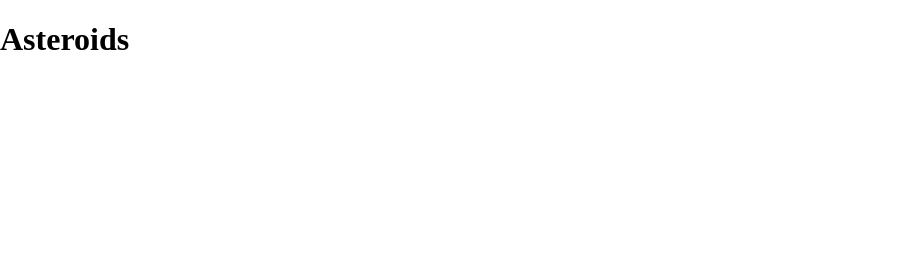
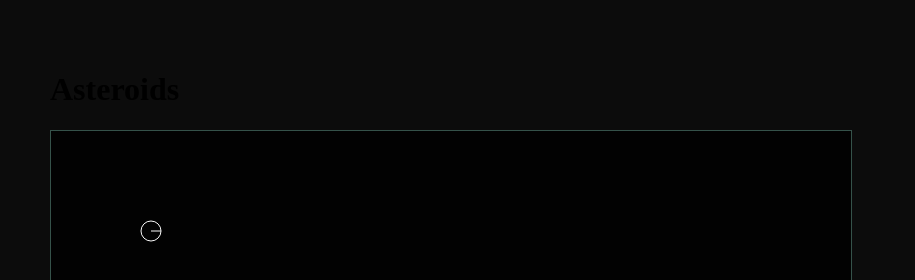
Before and after one commit to v4t/asteroids, a website built with webpack: page src/index.html in a window 1280 px wide. Shown: the top 280 px of the page, without its empty margins (0-915 px from the left). Built offline with nearby package versions, Linux system fonts and the light colour scheme.

Commit message:
Add a player-controllable ship to the game

```diff
--- a/src/css/index.css
+++ b/src/css/index.css
@@ -5,8 +5,13 @@ html, body {
     height: 100%;
     margin: 0px;
     padding: 0px;
+    background-color: #0c0c0c;
 }
 
 canvas {
     -webkit-tap-highlight-color: transparent;
 }
+
+.container {
+    padding: 50px;
+}
--- a/src/index.html
+++ b/src/index.html
@@ -4,8 +4,10 @@
     <meta name="viewport" content="width=device-width, initial-scale=1.0">
     <meta name="title" content="Asteroids">
     <meta name=”description” content="Classic asteroids game.">
-    <h1>Asteroids</h1>
     <body>
-        <canvas id="canvas"></canvas>
+        <div class="container">
+            <h1>Asteroids</h1>
+            <canvas id="canvas" style="border-style: solid; border-width: 1px; border-color: #35524A;"></canvas>
+        </div>
     </body>
 </html>
--- a/src/js/game.ts
+++ b/src/js/game.ts
@@ -1,17 +1,46 @@
+import Ship from './ship';
+
 export default class Game {
     private canvas: HTMLCanvasElement;
     private ctx: CanvasRenderingContext2D;
-    private height: number = window.innerHeight;
-    private width: number = window.innerWidth;
+    private height: number = 600;
+    private width: number = 800;
+
+    private ship: Ship = new Ship();
 
     constructor() {
+        document.addEventListener('keydown', this.keyDownListener)
+        document.addEventListener('keyup', this.keyUpListener)
         this.canvas = <HTMLCanvasElement>document.getElementById('canvas');
         this.canvas.width = this.width;
         this.canvas.height = this.height;
         this.ctx = this.canvas.getContext("2d");
     }
 
+
     public render(): void {
-        console.log('rendering');
+        this.ctx.fillStyle = '#020202';
+        this.ctx.fillRect(0, 0, this.width, this.height);
+
+        this.ship.update();
+        this.ship.render(this.ctx);
+    }
+
+    private keyDownListener = (event: KeyboardEvent) => {
+        if (event.key === 'ArrowUp' || event.key === 'w') {
+            this.ship.accelerate(true);
+        }
+        if(event.key === 'ArrowLeft' || event.key === 'a') {
+            this.ship.rotateLeft();
+        }
+        if (event.key === 'ArrowRight' || event.key === 'd') {
+            this.ship.rotateRight();
+        }
+    }
+
+    private keyUpListener = (event: KeyboardEvent) => {
+        if (event.key === 'ArrowUp' || event.key === 'w') {
+            this.ship.accelerate(false);
+        }
     }
 }
--- /dev/null
+++ b/src/js/ship.ts
@@ -0,0 +1,78 @@
+export default class Ship {
+    private x: number = 100;
+    private y: number = 100;
+    private rotationDegrees: number = 0;
+
+    private xVelocity: number = 0;
+    private yVelocity: number = 0;
+    private xAcceleration: number = 0;
+    private yAcceleration: number = 0;
+
+    private accelerationDirection: number = 0;
+    private acceleration: number = 0;
+
+    constructor() {
+    }
+
+    public render(ctx: CanvasRenderingContext2D): void {
+        this.update();
+        ctx.strokeStyle = '#f9f9f9'
+
+        ctx.beginPath();
+        ctx.arc(this.x, this.y, 10, 0, Math.PI * 2);
+        const toX = (Math.round(this.x + (10 * Math.cos(this.rotationDegrees))));
+        const toY = (Math.round(this.y + (10 * Math.sin(this.rotationDegrees))));
+        ctx.moveTo(this.x, this.y);
+        ctx.lineTo(toX, toY);
+
+        ctx.stroke();
+        ctx.closePath();
+
+    }
+
+    public update(): void {
+        this.xAcceleration = Math.cos(this.accelerationDirection) * this.acceleration
+        this.yAcceleration = Math.sin(this.accelerationDirection) * this.acceleration
+
+        this.xVelocity += this.xAcceleration;
+        this.yVelocity += this.yAcceleration;
+
+        this.x = this.x+ this.xVelocity;
+        this.y += this.yVelocity;
+
+        if (this.xVelocity > 1) this.xVelocity = 1;
+        if (this.yVelocity > 1) this.yVelocity = 1;
+        if (this.xVelocity < -1) this.xVelocity = -1;
+        if (this.yVelocity < -1) this.yVelocity = -1;
+
+        if (this.x <= 0) {
+            this.x = 799;
+        }
+        if (this.y <= 0) {
+            this.y = 599;
+        }
+        if(this.x >= 800) {
+            this.x = 1;
+        }
+        if(this.y >= 600) {
+            this.y = 1;
+        }
+    }
+
+    public rotateLeft(): void {
+        this.rotationDegrees = (this.rotationDegrees - 0.2)
+    }
+
+    public rotateRight(): void {
+        this.rotationDegrees = (this.rotationDegrees + 0.2)
+    }
+
+    public accelerate(isAccelerating: boolean): void {
+        if(isAccelerating) {
+            this.acceleration = 0.01;
+            this.accelerationDirection = this.rotationDegrees;
+        } else {
+            this.acceleration = 0;
+        }
+    }
+}
```
